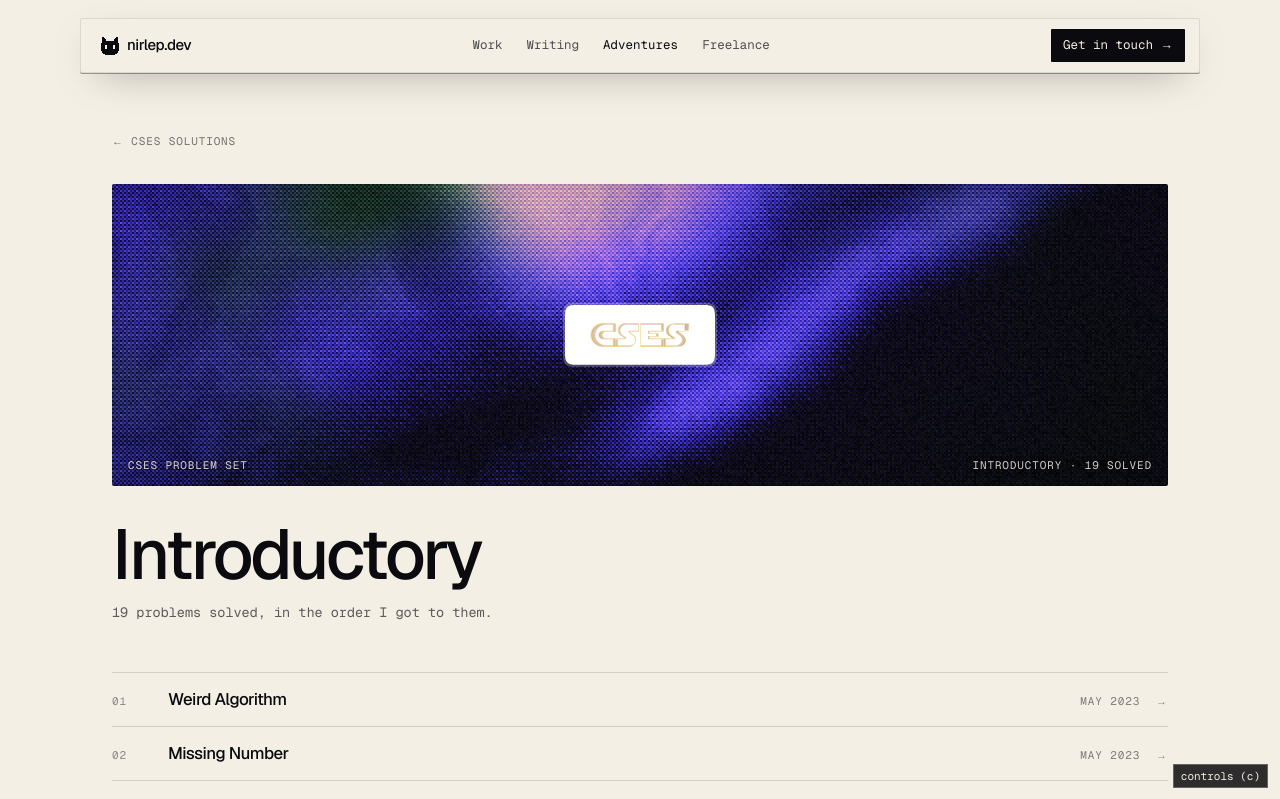
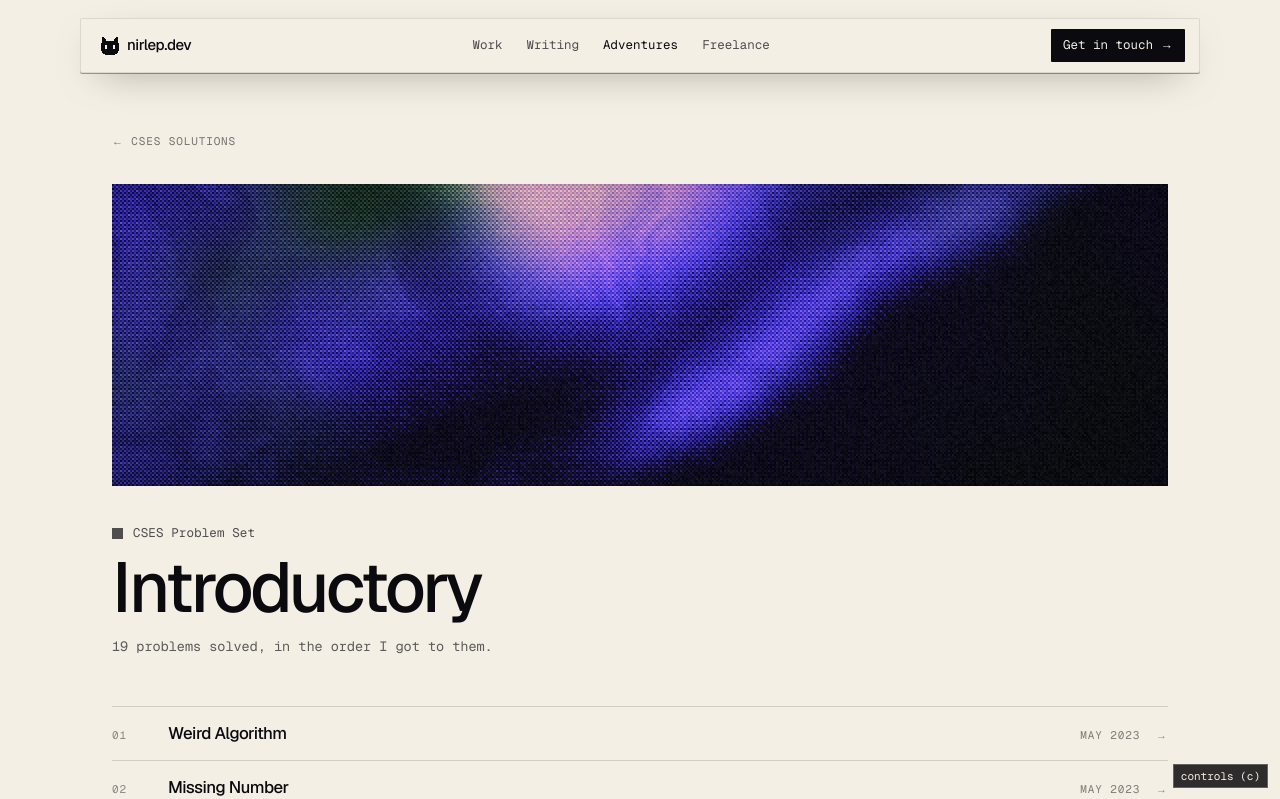
Before and after one commit to Nirlep5252/website, a Next.js app: page /adventures/cses/introductory in a window 1280 px wide. Shown: the top 799 px of the page. Built offline with nearby package versions, Linux system fonts and the light colour scheme.

Commit message:
Revert "feat(adventures): CSES wordmark tile + frame-edge labels on the category banner"
This reverts commit bb83b4c9d356ebcce0d14d4b2aa831e5b4e5a022.

```diff
--- a/src/components/CSESSolutionsList.tsx
+++ b/src/components/CSESSolutionsList.tsx
@@ -2,14 +2,6 @@ import Link from "next/link";
 import { Develop } from "@/components/emulsion/Develop";
 import { Poster } from "@/components/emulsion/Poster";
 import { SolutionListItem } from "@/app/components/ui/SolutionListItem";
-import { squircleClip } from "@/lib/squircle";
-
-// Wide superellipse tile for the CSES wordmark (official logo is 400×144).
-const TILE_W = 150;
-const TILE_H = 60;
-const RING = 2;
-const CLIP_TILE = squircleClip(TILE_W, TILE_H, 18);
-const CLIP_RING = squircleClip(TILE_W + RING * 2, TILE_H + RING * 2, 18 + RING);
 
 interface Solution {
   name: string;
@@ -32,31 +24,10 @@ export function CSESSolutionsList({ category, categoryName, solutions }: CSESSol
 
       <header className="mt-8">
         {/* same seed as the category card on /adventures, so the poster carries over */}
-        <div className="relative rounded-[2px] overflow-hidden mb-9">
-          {/* taller frame on phones so the tile and edge labels have room; Poster skips hidden ones */}
-          <Poster seed={category} ratio={21 / 10} className="sm:hidden" />
-          <Poster seed={category} ratio={21 / 6} className="hidden sm:block" />
-          <span
-            aria-hidden
-            className="absolute left-1/2 top-1/2 -translate-x-1/2 -translate-y-1/2 block bg-paper/25 scale-[0.85] sm:scale-100"
-            style={{ width: TILE_W + RING * 2, height: TILE_H + RING * 2, clipPath: CLIP_RING, padding: RING }}
-          >
-            <span className="grid h-full w-full place-items-center bg-white" style={{ clipPath: CLIP_TILE }}>
-              {/* eslint-disable-next-line @next/next/no-img-element */}
-              <img src="/logos/cses.png" alt="" width={110} height={40} className="block h-auto w-[110px]" />
-            </span>
-          </span>
-          {/* frame-edge data */}
-          <div
-            className="absolute inset-x-0 bottom-0 flex items-end justify-between gap-4 px-4 pb-3 meta text-paper/85"
-            style={{ textShadow: "0 0 6px rgba(11,10,14,0.8)" }}
-          >
-            <span className="hidden sm:inline">CSES problem set</span>
-            <span className="text-right ml-auto whitespace-nowrap">
-              {categoryName} · {solutions.length} solved
-            </span>
-          </div>
-        </div>
+        <Poster seed={category} ratio={21 / 6} className="rounded-[2px] mb-9" />
+        <Develop className="eyebrow text-ink/70 mb-4" inView={false}>
+          CSES Problem Set
+        </Develop>
         <Develop delay={80} inView={false}>
           <h1 className="display text-[clamp(2.4rem,5.5vw,4.5rem)]">{categoryName}</h1>
         </Develop>
--- a/src/components/Cards.tsx
+++ b/src/components/Cards.tsx
@@ -2,12 +2,28 @@ import Link from "next/link";
 import { Poster } from "@/components/emulsion/Poster";
 import { formatDate } from "@/lib/site";
 import type { Project } from "@/lib/projects";
-import { squircleClip } from "@/lib/squircle";
 
+/**
+ * Superellipse ("squircle") outline as an SVG path, in px. n≈5 is close to the iOS icon curve.
+ * Pure + deterministic, so it's computed once at module load.
+ */
+function squirclePath(size: number, n = 5, steps = 64): string {
+  const r = size / 2;
+  const pts: string[] = [];
+  for (let i = 0; i < steps; i++) {
+    const t = (i / steps) * Math.PI * 2;
+    const c = Math.cos(t);
+    const s = Math.sin(t);
+    const x = r + Math.sign(c) * Math.pow(Math.abs(c), 2 / n) * r;
+    const y = r + Math.sign(s) * Math.pow(Math.abs(s), 2 / n) * r;
+    pts.push(`${i === 0 ? "M" : "L"}${x.toFixed(2)} ${y.toFixed(2)}`);
+  }
+  return pts.join(" ") + " Z";
+}
 const LOGO = 72;
 const RING = 2;
-const CLIP_LOGO = squircleClip(LOGO, LOGO);
-const CLIP_RING = squircleClip(LOGO + RING * 2, LOGO + RING * 2);
+const CLIP_LOGO = `path('${squirclePath(LOGO)}')`;
+const CLIP_RING = `path('${squirclePath(LOGO + RING * 2)}')`;
 
 /** One squircle tile: a logo image, or an ink monogram. */
 function Tile({ src, letter }: { src?: string; letter?: string }) {
--- a/src/lib/squircle.ts
+++ /dev/null
@@ -1,39 +0,0 @@
-/**
- * Superellipse ("squircle") outlines as SVG path strings for CSS clip-path: path().
- * n≈5 is close to the iOS icon curve. Pure + deterministic — compute once at module load.
- */
-
-/** Points along one superellipse quadrant, from angle a0 to a1 (radians), radius rx/ry, centred at (cx, cy). */
-function quadrant(cx: number, cy: number, rx: number, ry: number, a0: number, a1: number, n: number, steps: number) {
-  const pts: string[] = [];
-  for (let i = 0; i <= steps; i++) {
-    const t = a0 + ((a1 - a0) * i) / steps;
-    const c = Math.cos(t);
-    const s = Math.sin(t);
-    const x = cx + Math.sign(c) * Math.pow(Math.abs(c), 2 / n) * rx;
-    const y = cy + Math.sign(s) * Math.pow(Math.abs(s), 2 / n) * ry;
-    pts.push(`${x.toFixed(2)} ${y.toFixed(2)}`);
-  }
-  return pts;
-}
-
-/**
- * Rounded rectangle whose corners are superellipse arcs of radius `r`.
- * With w === h and r === w / 2 this is the classic squircle.
- */
-export function squirclePath(w: number, h: number, r = Math.min(w, h) / 2, n = 5, stepsPerCorner = 16): string {
-  const rr = Math.min(r, w / 2, h / 2);
-  const q = Math.PI / 2;
-  const pts = [
-    ...quadrant(w - rr, rr, rr, rr, -q, 0, n, stepsPerCorner), // top-right
-    ...quadrant(w - rr, h - rr, rr, rr, 0, q, n, stepsPerCorner), // bottom-right
-    ...quadrant(rr, h - rr, rr, rr, q, 2 * q, n, stepsPerCorner), // bottom-left
-    ...quadrant(rr, rr, rr, rr, 2 * q, 3 * q, n, stepsPerCorner), // top-left
-  ];
-  return `M${pts[0]} ` + pts.slice(1).map((p) => `L${p}`).join(" ") + " Z";
-}
-
-/** CSS value for clip-path. */
-export function squircleClip(w: number, h: number, r?: number): string {
-  return `path('${squirclePath(w, h, r)}')`;
-}
```
Also changed, not shown: public/logos/cses.png (deleted).
